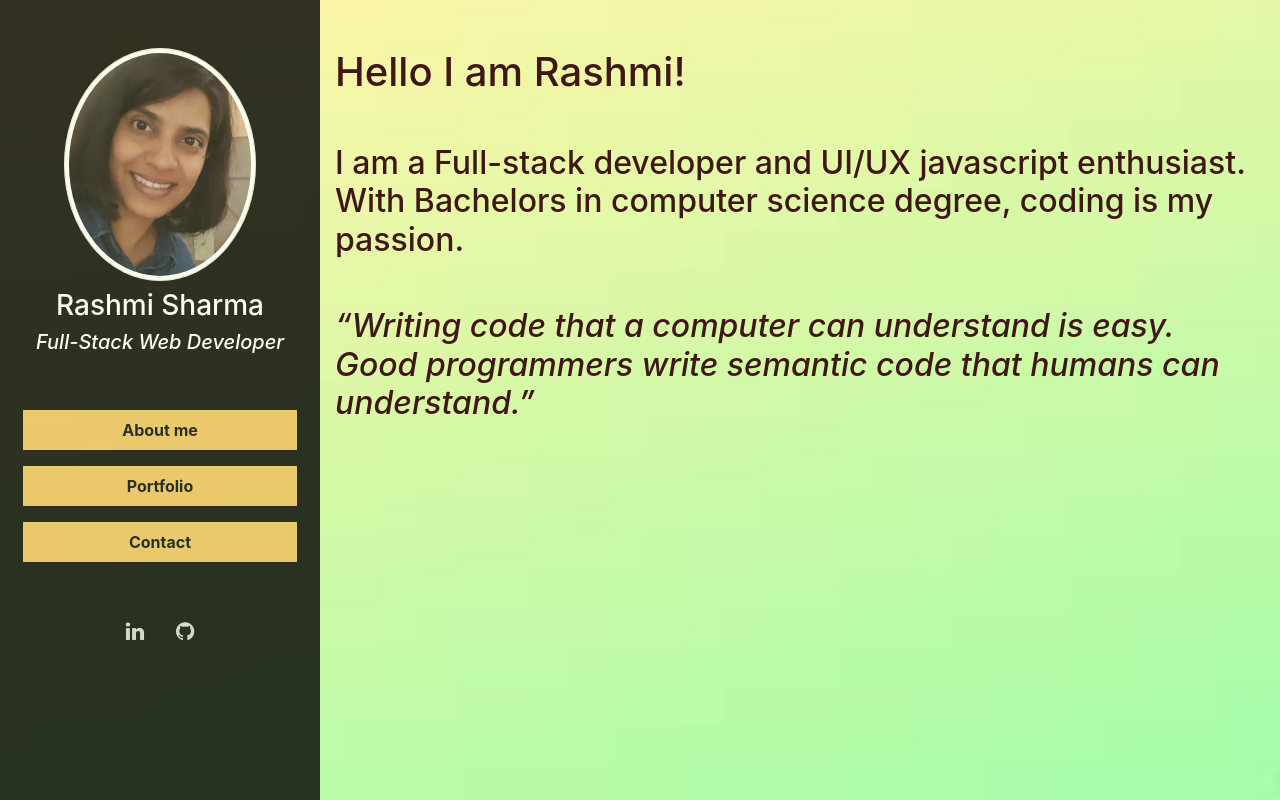
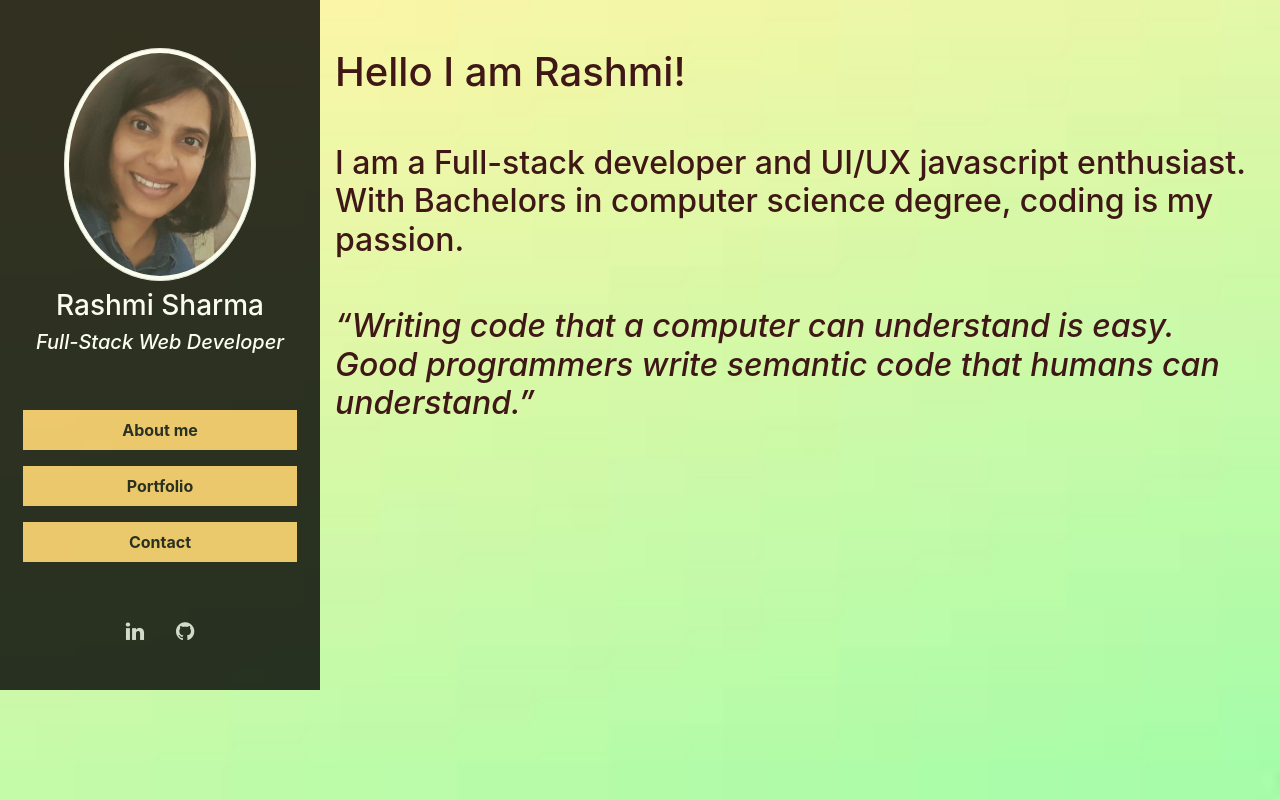
Before and after one commit to Graphicaction/rsharma_react, a React (Create React App) app: page /#/ in a window 1280 px wide. Built offline with nearby package versions, Linux system fonts and the light colour scheme.

Commit message:
adjusting background image

```diff
--- a/src/App.css
+++ b/src/App.css
@@ -1,7 +1,7 @@
 
 
 .my-page {
-    height: 100%;
+    min-height: 100%;
     background-image: url(./images/backgroundImg.jpg);
     background-size: cover;
     background-repeat: no-repeat;
--- a/src/components/CardContainer/index.js
+++ b/src/components/CardContainer/index.js
@@ -7,12 +7,12 @@ function CardContainer() {
   //Assigning projects
   const { projects } = useContext(ProjectContext);
     return(
-      <div className="">
+      <div>
         {/* Displaying all projects in card's format*/}
         <div className="row d-flex justify-content-center">
           {projects.map(project => (
           <div className="col-sm-5 col-md-5 col-lg-5 my-4" key={project.id}>
-              <div className="card border-0 text-center">
+              <div className="card border-dark text-center">
                 <a rel="noopener noreferrer" href={project.deployLink} target="_blank">
                     <img src={require(`../../images/${project.image}`)} className="card-img" alt="budget-tracker" key={project.name} /></a>
                 <div className="card-body">
```
